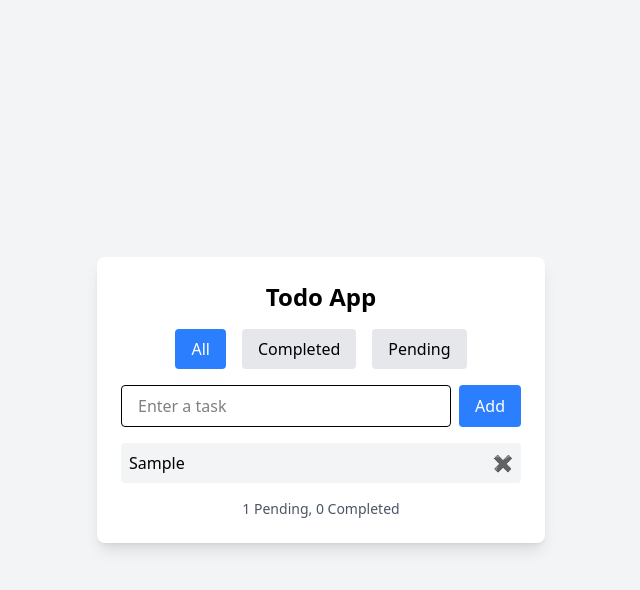
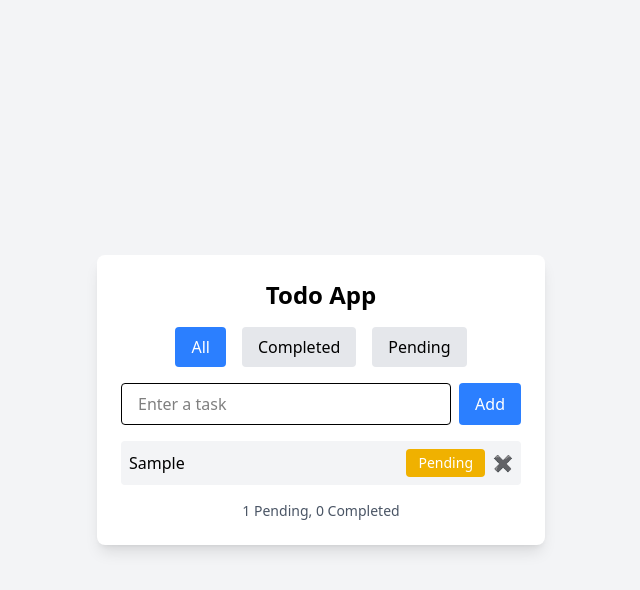
Before and after one commit to mraafayv/react-todo-app, a React (Vite) app: page / in a window 1280 px wide. Both pictures are taken after typing "Sample" into the empty fields and a click on the button "Add". Shown: the top 590 px of the page, without its empty margins (319-959 px from the left). Built offline with nearby package versions, Linux system fonts and the light colour scheme.

Commit message:
add a task status indicator

```diff
--- a/components/TodoItem.jsx
+++ b/components/TodoItem.jsx
@@ -3,15 +3,23 @@
     <li className="flex justify-between items-center bg-gray-100 p-2 mb-2 rounded">
       <span
         onClick={() => toggleTodo(todo.id)}
-          className={`cursor-pointer ${
+        className={`cursor-pointer flex-grow ${
           todo.completed ? "line-through text-gray-500" : ""
         }`}
       >
         {todo.task}
       </span>
       <button
+        onClick={() => toggleTodo(todo.id)}
+        className={`px-3 py-1 rounded text-sm ${
+          todo.completed ? "bg-green-500 text-white" : "bg-yellow-500 text-white"
+        }`}
+      >
+        {todo.completed ? "Completed" : "Pending"}
+      </button>
+      <button
         onClick={() => deleteTodo(todo.id)}
-          className="text-red-500 hover:text-red-700"
+        className="ml-2 text-red-500 hover:text-red-700"
       >
         ✖
       </button>
```
Lines whose indentation alone changed are shown as unchanged.
